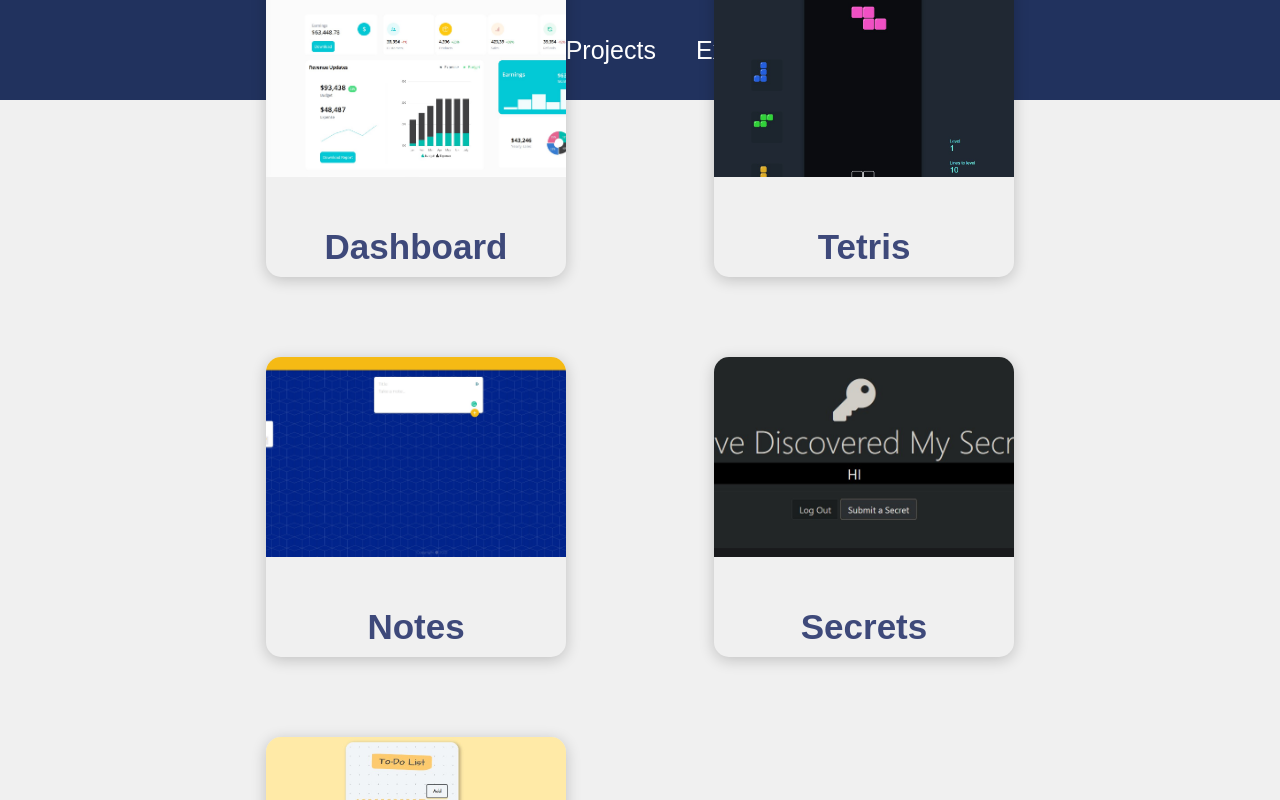
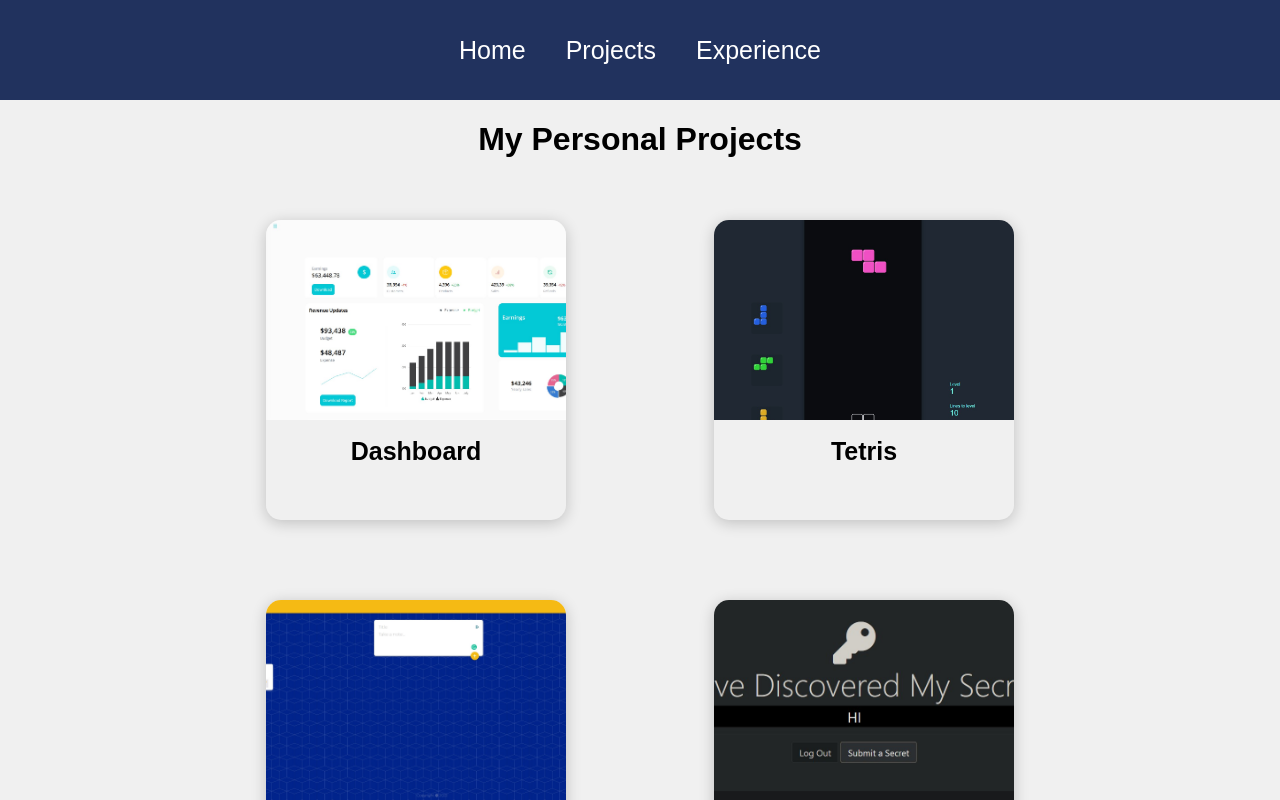
Before and after one commit to juliorojas81871/portfolio, a React (Create React App) app: page /portfolio/projects in a window 1280 px wide. Shown: the top 800 px of the page. Built offline with nearby package versions, Linux system fonts and the light colour scheme.

Commit message:
fixing projects css

```diff
--- a/src/pages/Projects.jsx
+++ b/src/pages/Projects.jsx
@@ -5,16 +5,17 @@ import { ProjectList } from '../helpers/ProjectList'
 
 function Projects() {
   return (
-    <div className='project'>
+    <div className='projects'>
       <h1>My Personal Projects</h1>
       <div className='projectList'>
-        {ProjectList.map((props, index) => {
-          return <ProjectItem
-            id={index}
-            key = {index}
-            name = {props.name}
-            image = {props.image}
-          />
+        {ProjectList.map((props, idx) => {
+          return ( <ProjectItem
+              id={idx}
+              key = {idx}
+              name = {props.name}
+              image = {props.image}
+            />
+          )
         })}
       </div>
     </div>
```
Also changed, not shown: src/styles/Home.css (line endings or trailing spaces), 1 other file (tests, documents, lock files or other folders).
